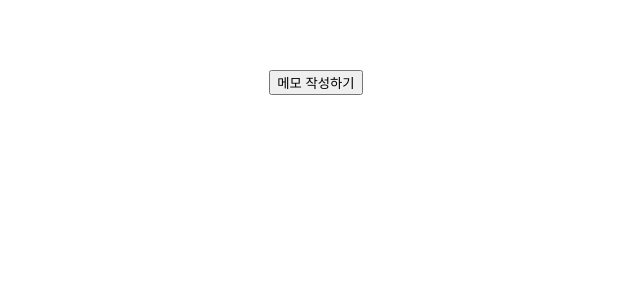
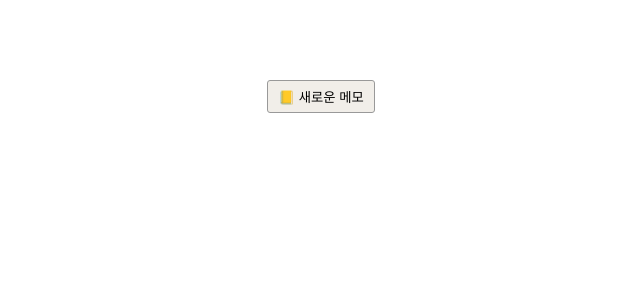
Before and after one commit to dev-jihye/apple-memo, a React (Create React App) app: page / in a window 1280 px wide. Shown: the top 300 px of the page, without its empty margins (319-959 px from the left). Built offline with nearby package versions, Linux system fonts and the light colour scheme.

Commit message:
💄 styling 추가

```diff
--- a/src/App.js
+++ b/src/App.js
@@ -89,7 +89,7 @@ function App() {
       <div className="memoContainer">
         <div className="nav">
           <button className="btn" onClick={() => onAddMemo()}>
-            메모 작성하기
+            📒 새로운 메모
           </button>
         </div>
         <section className="memoSection">
@@ -112,13 +112,16 @@ function App() {
                 <textarea
                   className="contentText"
                   value={selectedMemo?.content}
-                  rows="5"
+                  rows="10"
                   ref={textRef}
                   onChange={onChange}
                   onBlur={onBlur}
                 />
-                <button onClick={() => onDeleteClick(selectedMemo)}>
-                  삭제하기
+                <button
+                  className="btn"
+                  onClick={() => onDeleteClick(selectedMemo)}
+                >
+                  🗑 삭제하기
                 </button>
               </>
             )}
--- a/src/style.css
+++ b/src/style.css
@@ -126,16 +126,20 @@ table {
 .memoContainer {
   width: 700px;
   margin: 50px auto;
+  padding: 30px;
 }
 
 .nav {
   display: flex;
-  padding: 20px 10px;
+  padding: 0 10px 20px;
   justify-content: center;
 }
 
 .btn {
-  margin-right: 10px;
+  background-color: #f1eee9;
+  padding: 6px 10px;
+  border-radius: 3px;
+  border: 1px solid #999;
 }
 
 .memoSection {
@@ -173,4 +177,5 @@ table {
 .contentText {
   width: 100%;
   box-sizing: border-box;
+  margin-bottom: 10px;
 }
```
